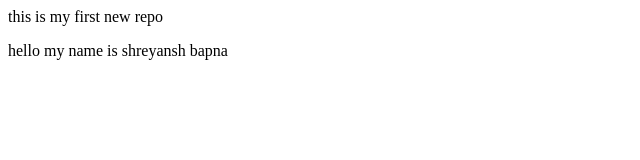
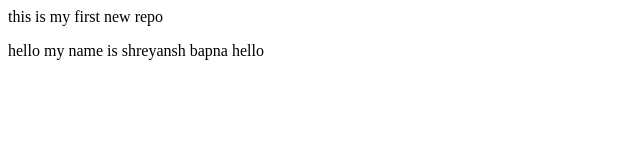
Before and after one commit to ShreyanshBapna/localrepo, a plain HTML site: page index.html in a window 1280 px wide. Shown: the full height of the page, 0-640 px from the left. Drawn offline with Linux system fonts and the light colour scheme.

Commit message:
Add hello

```diff
--- a/index.html
+++ b/index.html
@@ -1,2 +1,2 @@
 <p>this is my first new repo</p>
-<p>hello my name is shreyansh bapna</p>
+<p>hello my name is shreyansh bapna hello </p>
```
